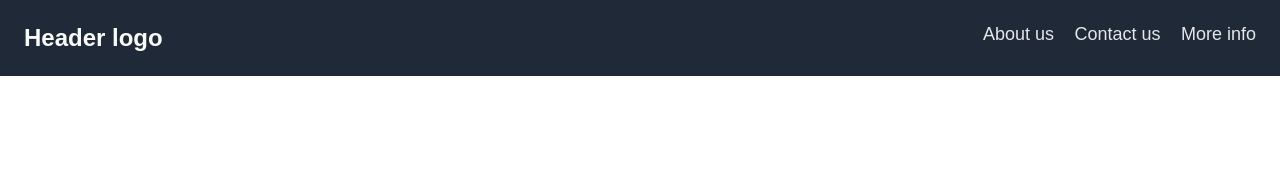
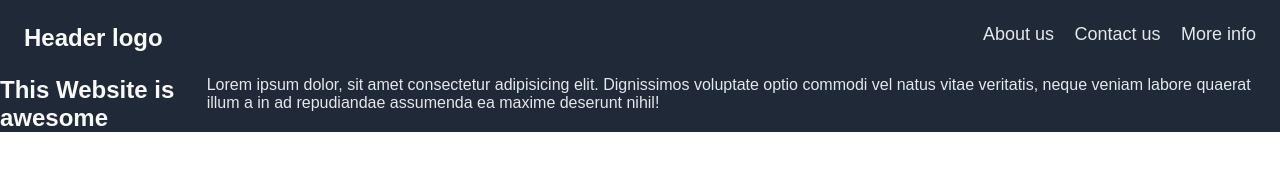
Before and after one commit to IsaiahThao/landing-page, a plain HTML site: page index.html in a window 1280 px wide. Drawn offline with Linux system fonts and the light colour scheme.

Commit message:
Implement Hero onto page

```diff
--- a/index.html
+++ b/index.html
@@ -15,5 +15,12 @@
             <li><a>More info</a></li>
         </ul>
     </div>
+    <div class = 'header mid-page'>
+        <h2 class = 'hero'>This Website is awesome</h2>
+        <p class = 'hero-secondary'>Lorem ipsum dolor, sit amet consectetur adipisicing elit.
+            Dignissimos voluptate optio commodi vel natus vitae veritatis,
+            neque veniam labore quaerat illum a in ad repudiandae assumenda
+            ea maxime deserunt nihil!</p>
+    </div>
 </body>
 </html>
--- a/styles.css
+++ b/styles.css
@@ -26,3 +26,19 @@ ul li{
 .navbar{
     margin: 1em;
 }
+
+.header .mid-page{
+    display: flex;
+    justify-content: center;
+}
+
+.hero{
+    size: 48px;
+    color: #F9FAF8;
+    font-weight: 900;
+}
+
+.hero-secondary{
+    size: 18px;
+    color: #e5e7eb;
+}
```
